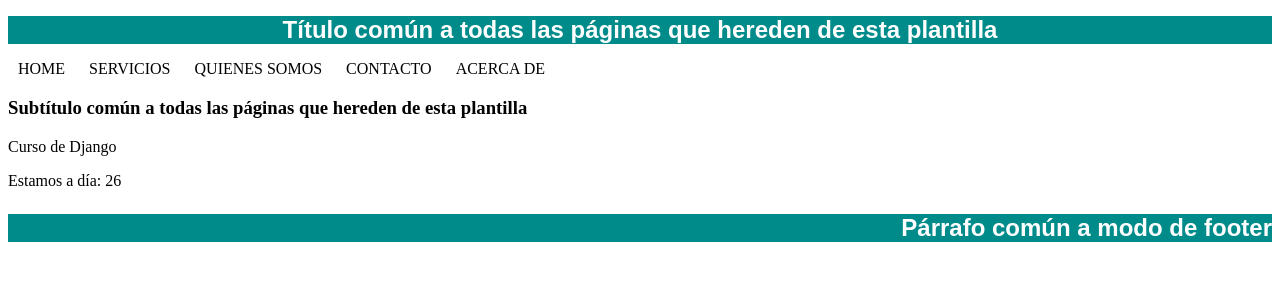
After one commit to DavidMartinezMerencioAlixar/HLC-Chema, a Django app: page /curso_django/ in a window 1280 px wide. The commit adds this page. Shown: the top 300 px of the page. Run offline with Django 4.2, Linux system fonts and the light colour scheme.

Commit message:
Conexión entre fichero html

```diff
--- a/blog/templates/barra.html
+++ b/blog/templates/barra.html
@@ -1,11 +1,9 @@
-<html>
-    <style>
+<style>
         #barra {
             margin: 0;
             padding: 0;
             list-style: none;
             text-transform: uppercase;
-
         }
 
         #barra li {
@@ -13,7 +11,7 @@
             margin: 0 10px;
         }
     </style>
-  <body>
+
     <ul id="barra">
         <li>Home</li>
         <li>Servicios</li>
@@ -21,5 +19,3 @@
         <li>Contacto</li>
         <li>Acerca de</li>
     </ul>
-  </body>
-</html>
--- /dev/null
+++ b/blog/templates/base.html
@@ -0,0 +1,36 @@
+<!DOCTYPE html>
+<html lang="en">
+<head>
+    <meta charset="UTF-8">
+    <meta http-equiv="X-UA-Compatible" content="IE=edge">
+    <meta name="viewport" content="width=device-width, initial-scale=1.0">
+    <title>{% block title %}{% endblock %}</title>
+</head>
+<style>
+    .header {
+        color: white;
+        font-family: Arial, Helvetica, sans-serif;
+        font-size: 24px;
+        font-weight: bold;
+        background-color: darkcyan;
+        text-align: center;
+    }
+
+    .footer {
+        color: white;
+        font-family: Arial, Helvetica, sans-serif;
+        font-size: 24px;
+        font-weight: bold;
+        background-color: darkcyan;
+        text-align: right;
+    }
+
+</style>
+<body>
+    <h1 class="header">Título común a todas las páginas que hereden de esta plantilla</h1>
+    {% include "barra.html" %}
+    <h3>Subtítulo común a todas las páginas que hereden de esta plantilla</h3>
+    {% block content %}{% endblock %}
+    <p class="footer">Párrafo común a modo de footer</p>
+</body>
+</html>
--- /dev/null
+++ b/blog/templates/curso_django.html
@@ -0,0 +1,7 @@
+{% extends "base.html" %}
+
+{% block title %} Curso de django {% endblock %}
+{% block content %}
+  <p>Curso de Django</p>
+  <p>Estamos a día: {{fecha_actual.day}}</p>
+{% endblock %}
--- a/blog/views.py
+++ b/blog/views.py
@@ -54,3 +54,11 @@ def calculaEdadActual(request, edad, agno):
     """.format(agno, nueva_edad)
 
     return HttpResponse(documento)
+
+def curso_django(request):
+    fecha_actual = datetime.datetime.now()
+    return render(request, "curso_django.html", {"fecha_actual":fecha_actual})
+
+def curso_python(request):
+    fecha_actual = datetime.datetime.now()
+    return render(request, "curso_python.html", {"fecha_actual":fecha_actual})
--- a/mi_proyecto/urls.py
+++ b/mi_proyecto/urls.py
@@ -15,7 +15,7 @@ Including another URLconf
 """
 from django.contrib import admin
 from django.urls import path
-from blog.views import saludo, despedida, dameFecha, calculaEdadActual
+from blog.views import saludo, despedida, dameFecha, calculaEdadActual, curso_django, curso_python
 
 urlpatterns = [
     path('admin/', admin.site.urls),
@@ -23,4 +23,6 @@ urlpatterns = [
     path('adios/', despedida),
     path('fecha/', dameFecha),
     path('edad/<int:edad>/<int:agno>/', calculaEdadActual),
+    path('curso_django/', curso_django),
+    path('curso_python/', curso_python),
 ]
```
Also changed, not shown: blog/templates/curso_python.html (added, +7 -0 lines), blog/templates/saludo.html (+3 -4 lines).
